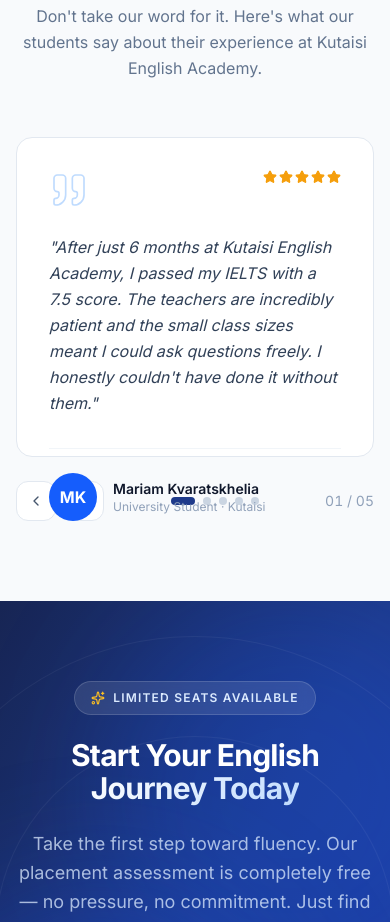
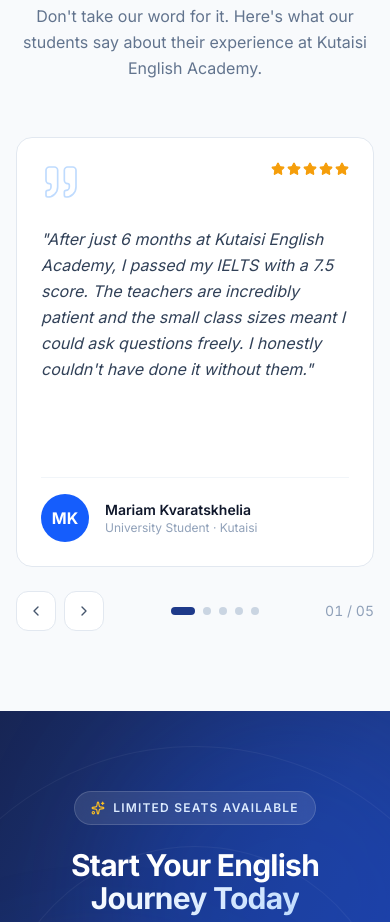
Before and after one commit to bendoza77/qutaisi-academy-school, a React (Vite) app in the folder client/: page / in a window 390 px wide. Shown: the part 7360-8282 px from the top of the page. Built offline with nearby package versions, Linux system fonts and the light colour scheme.

Commit message:
Refactor Testimonials component layout and styling for improved responsiveness and spacing

```diff
--- a/client/src/components/sections/Testimonials.jsx
+++ b/client/src/components/sections/Testimonials.jsx
@@ -30,7 +30,7 @@
       transition={{ duration: 0.5, ease: [0.22, 1, 0.36, 1] }}
       className="absolute inset-0"
     >
-      <div className="h-full bg-white dark:bg-slate-800 rounded-2xl border border-slate-200 dark:border-slate-700 p-8 flex flex-col">
+      <div className="h-full bg-white dark:bg-slate-800 rounded-2xl border border-slate-200 dark:border-slate-700 p-6 sm:p-8 flex flex-col">
         <div className="flex items-start justify-between mb-6">
           <Quote className="w-10 h-10 text-primary-200 dark:text-primary-800" strokeWidth={1} />
           <StarRating rating={meta.rating} />
@@ -38,7 +38,7 @@
         <p className="text-slate-700 dark:text-slate-300 text-base lg:text-lg leading-relaxed flex-1 italic">
           "{text.text}"
         </p>
-        <div className="flex items-center gap-4 mt-8 pt-6 border-t border-slate-100 dark:border-slate-700">
+        <div className="flex items-center gap-4 mt-6 pt-4 sm:mt-8 sm:pt-6 border-t border-slate-100 dark:border-slate-700">
           <div className={`w-12 h-12 rounded-full flex items-center justify-center text-white font-bold text-base ${meta.color}`}>
             {meta.avatar}
           </div>
@@ -101,7 +101,7 @@
         <div className="grid grid-cols-1 lg:grid-cols-12 gap-8 lg:gap-12 items-center">
           {/* Slider */}
           <div className="lg:col-span-7">
-            <div className="relative" style={{ height: "320px" }}>
+            <div className="relative overflow-hidden h-[430px] sm:h-[360px] lg:h-[320px]">
               <AnimatePresence initial={false} custom={direction}>
                 {Array.isArray(testimonialTexts) && (
                   <TestimonialCard
```
